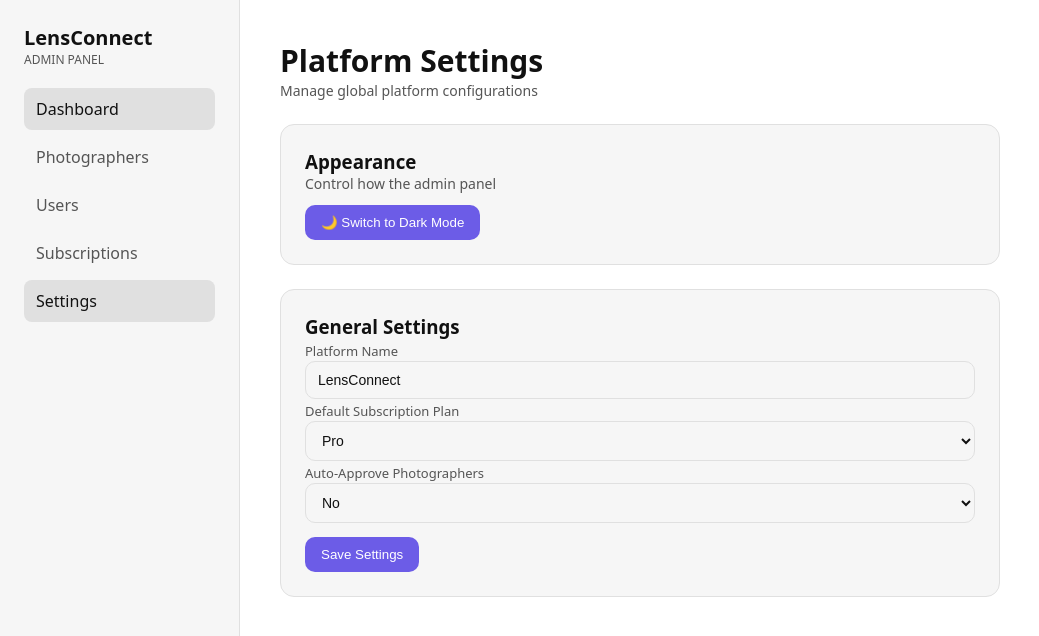
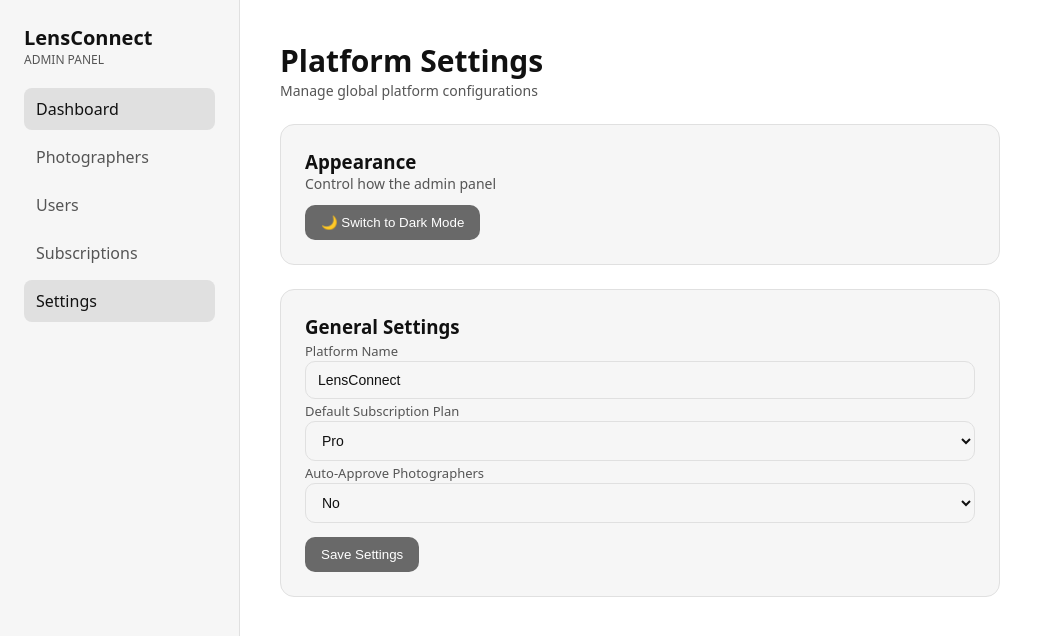
Before and after one commit to keshav2446/free, a React (Vite) app in the folder free/: page /admin/settings in a window 1280 px wide. Shown: the top 636 px of the page, without its empty margins (0-1039 px from the left). Built offline with nearby package versions, Linux system fonts and the light colour scheme.

Commit message:
completion of theme work

```diff
--- a/free/src/styles/global.css
+++ b/free/src/styles/global.css
@@ -10,8 +10,8 @@
   --card: #f6f6f6;
   --border: #e0e0e0;
 
-  --primary: #6c5ce7;
-  --primary-hover: #5848d6;
+  --primary: #696969;
+  --primary-hover: #3B3B3B;
 
   --danger: #e74c3c;
 }
@@ -25,8 +25,8 @@ body.dark {
   --card: #1e1e1e;
   --border: #2a2a2a;
 
-  --primary: #a29bfe;
-  --primary-hover: #8e8bf4;
+  --primary: #969696;
+  --primary-hover: #696969;
 
   --danger: #ff6b6b;
 }
```
